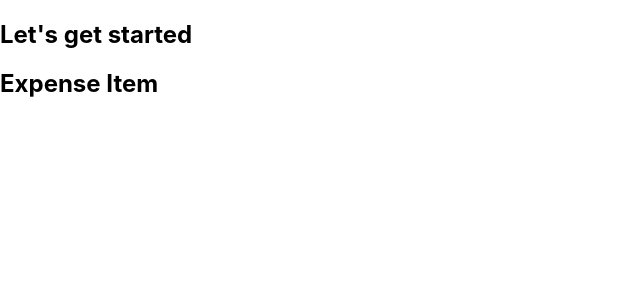
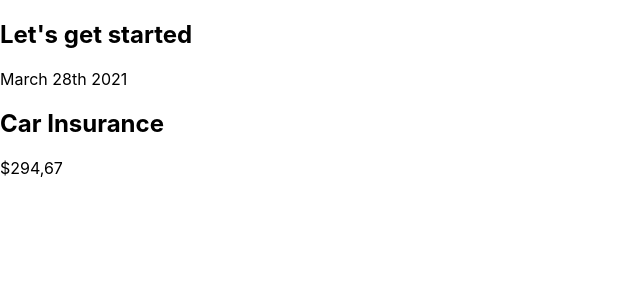
Before and after one commit to Kakulive/React-playground, a React (Create React App) app: page / in a window 1280 px wide. Shown: the top 300 px of the page, without its empty margins (0-640 px from the left). Built offline with nearby package versions, Linux system fonts and the light colour scheme.

Commit message:
added more details to ExpsenseItem component

```diff
--- a/src/components/ExpenseItem.js
+++ b/src/components/ExpenseItem.js
@@ -1,5 +1,13 @@
 function ExpenseItem() {
-  return <h2>Expense Item</h2>;
+  return (
+    <div>
+      <div>March 28th 2021</div>
+      <div>
+        <h2>Car Insurance</h2>
+      </div>
+      <div>$294,67</div>
+    </div>
+  );
 }
 
 export default ExpenseItem;
```
